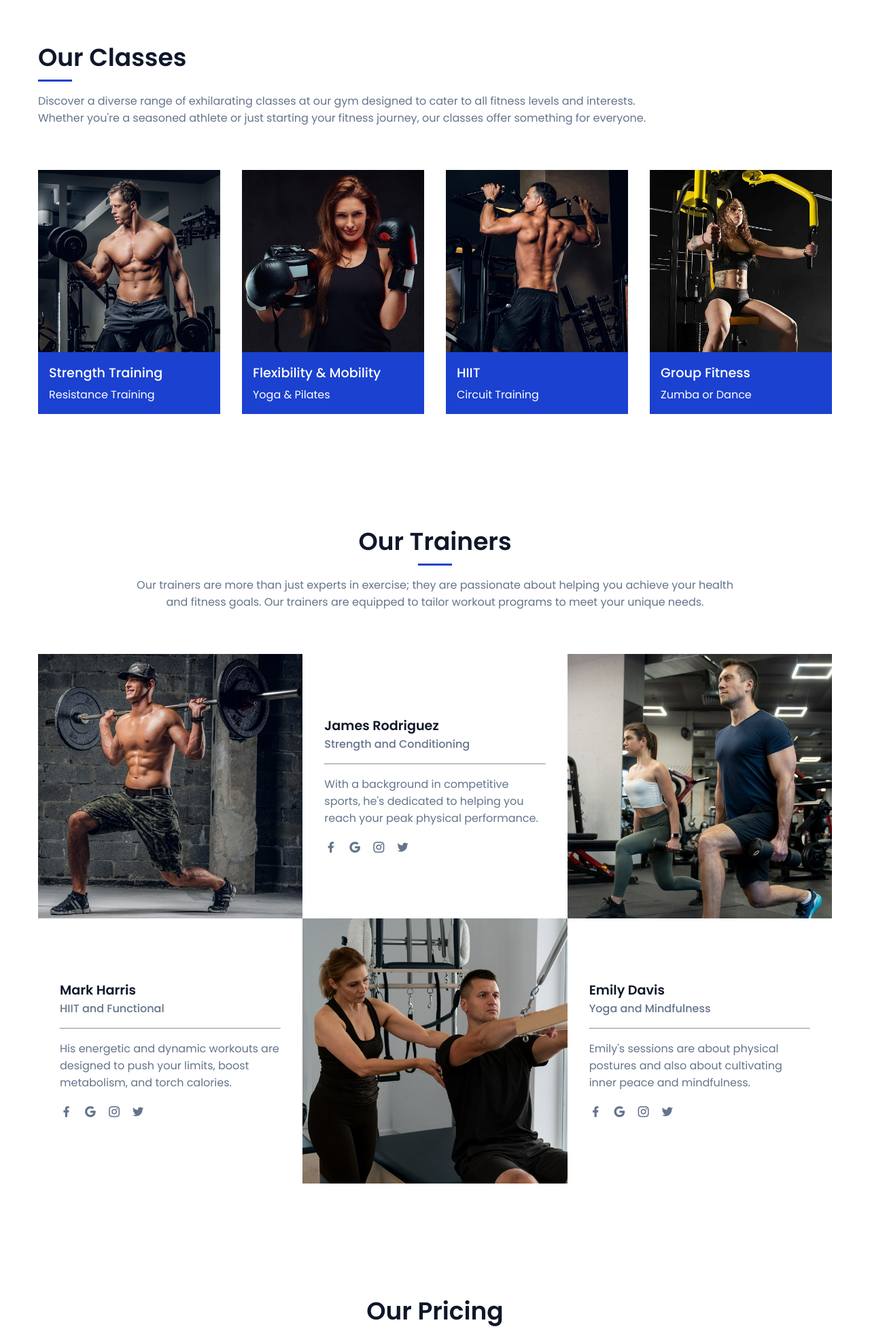
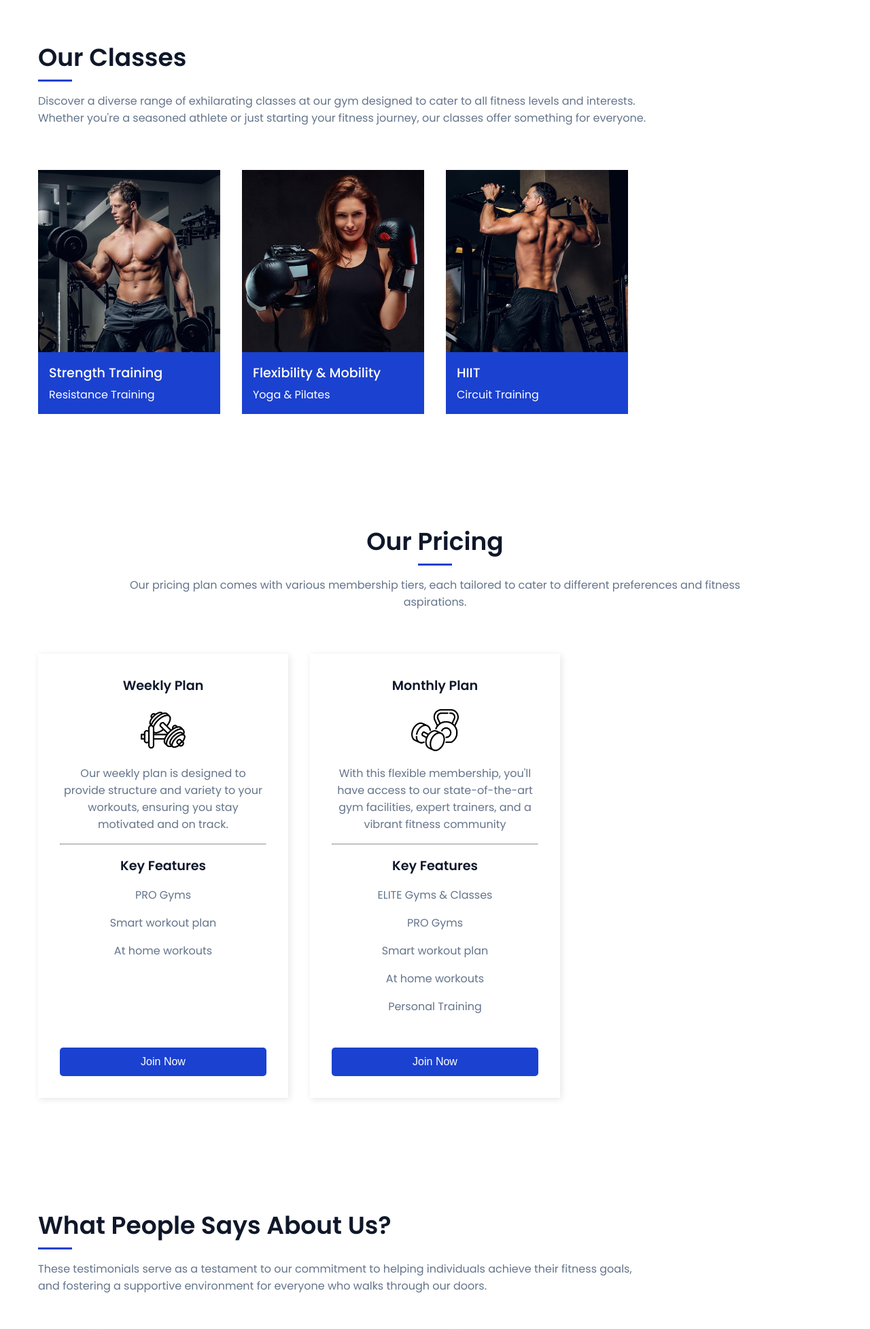
Before and after one commit to prasangapokharel/fitnepal, a PHP site: page /home/index.html in a window 1280 px wide. Shown: the part 1532-3487 px from the top of the page at 68% size. Run offline with PHP 8.4, Linux system fonts and the light colour scheme.

Commit message:
home changes

```diff
--- a/home/index.html
+++ b/home/index.html
@@ -6,7 +6,7 @@
     <link href="https://cdn.jsdelivr.net/npm/remixicon@3.5.0/fonts/remixicon.css"rel="stylesheet"/>
     <link rel="stylesheet" href="https://cdn.jsdelivr.net/npm/swiper@10/swiper-bundle.min.css"/>
     <link rel="stylesheet" href="styles.css" />
-    <title>Web Design Mastery | Power</title>
+    <title>FitNepal</title>
   </head>
   <body>
     <header class="header">
@@ -129,85 +129,6 @@
             <p>Circuit Training</p>
           </div>
         </div>
-        <div class="class__card">
-          <img src="assets/dot-bg.png" alt="bg" class="class__bg" />
-          <img src="assets/class-4.jpg" alt="class" />
-          <div class="class__content">
-            <h4>Group Fitness</h4>
-            <p>Zumba or Dance</p>
-          </div>
-        </div>
-      </div>
-    </section>
-
-    <section class="section__container trainer__container" id="trainer">
-      <h2 class="section__header">Our Trainers</h2>
-      <p class="section__description">
-        Our trainers are more than just experts in exercise; they are passionate
-        about helping you achieve your health and fitness goals. Our trainers
-        are equipped to tailor workout programs to meet your unique needs.
-      </p>
-      <div class="trainer__grid">
-        <div class="trainer__card">
-          <img src="assets/trainer-1.jpg" alt="trainer" />
-        </div>
-        <div class="trainer__card">
-          <div class="trainer__content">
-            <h4>James Rodriguez</h4>
-            <h5>Strength and Conditioning</h5>
-            <hr />
-            <p>
-              With a background in competitive sports, he's dedicated to helping
-              you reach your peak physical performance.
-            </p>
-            <div class="trainer__socials">
-              <a href="#"><i class="ri-facebook-fill"></i></a>
-              <a href="#"><i class="ri-google-fill"></i></a>
-              <a href="#"><i class="ri-instagram-line"></i></a>
-              <a href="#"><i class="ri-twitter-fill"></i></a>
-            </div>
-          </div>
-        </div>
-        <div class="trainer__card">
-          <img src="assets/trainer-2.jpg" alt="trainer" />
-        </div>
-        <div class="trainer__card">
-          <div class="trainer__content">
-            <h4>Mark Harris</h4>
-            <h5>HIIT and Functional</h5>
-            <hr />
-            <p>
-              His energetic and dynamic workouts are designed to push your
-              limits, boost metabolism, and torch calories.
-            </p>
-            <div class="trainer__socials">
-              <a href="#"><i class="ri-facebook-fill"></i></a>
-              <a href="#"><i class="ri-google-fill"></i></a>
-              <a href="#"><i class="ri-instagram-line"></i></a>
-              <a href="#"><i class="ri-twitter-fill"></i></a>
-            </div>
-          </div>
-        </div>
-        <div class="trainer__card">
-          <img src="assets/trainer-3.jpg" alt="trainer" />
-        </div>
-        <div class="trainer__card">
-          <div class="trainer__content">
-            <h4>Emily Davis</h4>
-            <h5>Yoga and Mindfulness</h5>
-            <hr />
-            <p>
-              Emily's sessions are about physical postures and also about
-              cultivating inner peace and mindfulness.
-            </p>
-            <div class="trainer__socials">
-              <a href="#"><i class="ri-facebook-fill"></i></a>
-              <a href="#"><i class="ri-google-fill"></i></a>
-              <a href="#"><i class="ri-instagram-line"></i></a>
-              <a href="#"><i class="ri-twitter-fill"></i></a>
-            </div>
-          </div>
-        </div>
       </div>
     </section>
 
@@ -218,22 +139,6 @@
         cater to different preferences and fitness aspirations.
       </p>
       <div class="price__grid">
-        <div class="price__card">
-          <div class="price__content">
-            <h4>Basic Plan</h4>
-            <img src="assets/price-1.png" alt="price" />
-            <p>
-              Our Basic Plan is the perfect starting point for individuals
-              looking to kickstart their fitness journey or maintain an active
-              lifestyle.
-            </p>
-            <hr />
-            <h4>Key Features</h4>
-            <p>Smart workout plan</p>
-            <p>At home workouts</p>
-          </div>
-          <button class="btn">Join Now</button>
-        </div>
         <div class="price__card">
           <div class="price__content">
             <h4>Weekly Plan</h4>
@@ -368,48 +273,41 @@
     <div class="section__container footer__container">
       <div class="footer__col">
         <div class="footer__logo">
-            <a href="#"><img src="assets/logo.png" alt="logo" />Power</a>
+          <!-- <a href="#"><img src="#" alt="logo" />FitNepal</a> -->
+          <a href="#">FitNepal</a>
+          Find your healthy, and your happy.
         </div>
-          <p>
-            Take the first step towards a healthier, stronger you with our
-            unbeatable pricing plans. Let's sweat, achieve, and conquer
-            together!
-          </p>
+      </div><br><br>
+
+      <div class="footer__col">
+        <h4>About Us</h4>
+
+        <div class="footer__links">
+          <a href="#">Blogs</a>
+          <a href="#">Security</a>
+          <a href="#">Careers</a>
+        </div>
+
+      </div>
+
+      <div class="footer__col">
+        <h4>Support</h4>
+
+        <div class="footer__links">
+          <a href="#">Contact Us</a>
+          <a href="#">Privacy Policy</a>
+          <a href="#">Terms & Conditions</a>
+        </div>
+      </div>
+    </div>
+
             <div class="footer__socials">
           <a href="#"><i class="ri-facebook-fill"></i></a>
           <a href="#"><i class="ri-instagram-line"></i></a>
           <a href="#"><i class="ri-twitter-fill"></i></a>
         </div>
-        </div>
-        <div class="footer__col">
-          <h4>Company</h4>
-          <div class="footer__links">
-            <a href="#">Business</a>
-            <a href="#">Franchise</a>
-            <a href="#">Partnership</a>
-            <a href="#">Network</a>
-          </div>
-        </div>
-        <div class="footer__col">
-          <h4>About Us</h4>
-          <div class="footer__links">
-            <a href="#">Blogs</a>
-            <a href="#">Security</a>
-            <a href="#">Careers</a>
-          </div>
-        </div>
-        <div class="footer__col">
-          <h4>Contact</h4>
-          <div class="footer__links">
-            <a href="#">Contact Us</a>
-            <a href="#">Privacy Policy</a>
-            <a href="#">Terms & Conditions</a>
-            <a href="#">BMI Calculator</a>
-          </div>
-        </div>
-      </div>
     <div class="footer__bar">
-        Copyright © 2023 Web Design Mastery. All rights reserved.
+      Copyright © 2024 fitnepal . All rights reserved.
     </div>
   </footer>
 
--- a/home/styles.css
+++ b/home/styles.css
@@ -279,71 +279,6 @@ nav {
   font-weight: 500;
 }
 
-.trainer__container :is(.section__header, .section__description) {
-  width: fit-content;
-  margin-inline: auto;
-  text-align: center;
-}
-
-.trainer__container .section__header::after {
-  left: 50%;
-  transform: translateX(-50%);
-}
-
-.trainer__grid {
-  margin-top: 4rem;
-  display: grid;
-  align-items: center;
-}
-
-.trainer__card {
-  height: 100%;
-  display: grid;
-  align-items: center;
-}
-
-.trainer__card img {
-  height: 100%;
-  object-fit: cover;
-}
-
-.trainer__content {
-  padding: 2rem 1rem;
-}
-
-.trainer__content h4 {
-  font-size: 1.2rem;
-  font-weight: 600;
-  color: var(--text-dark);
-}
-
-.trainer__content h5 {
-  margin-bottom: 1rem;
-  font-size: 1rem;
-  font-weight: 500;
-  color: var(--text-light);
-}
-
-.trainer__content p {
-  margin-block: 1rem;
-  color: var(--text-light);
-}
-
-.trainer__socials {
-  display: flex;
-  align-items: center;
-  gap: 1rem;
-}
-
-.trainer__socials a {
-  font-size: 1.2rem;
-  color: var(--text-light);
-}
-
-.trainer__socials a:hover {
-  color: var(--primary-color);
-}
-
 .price__container :is(.section__header, .section__description) {
   width: fit-content;
   margin-inline: auto;
@@ -454,11 +389,11 @@ nav {
 
 .footer__container {
   display: grid;
-  gap: 2rem;
+  gap: 1rem;
 }
 
 .footer__logo a {
-  margin-bottom: 1.5rem;
+  margin-bottom: 1rem;
   display: flex;
   align-items: center;
   gap: 0.5rem;
@@ -472,22 +407,23 @@ nav {
 }
 
 .footer__col p {
-  margin-bottom: 2rem;
+  margin-bottom: 1rem;
   color: var(--text-light);
 }
 
 .footer__socials {
   display: flex;
+  justify-content: center;
   align-items: center;
-  gap: 1rem;
+  gap: 1.5rem;
 }
 
 .footer__socials a {
+  color: black;
   padding: 5px 10px;
   font-size: 1.2rem;
-  color: var(--text-light);
   border-radius: 100%;
-  border: 1px solid var(--text-light);
+  border: 1px solid black;
 }
 
 .footer__socials a:hover {
@@ -515,8 +451,13 @@ nav {
 .footer__bar {
   padding: 1rem;
   font-size: 0.8rem;
-  color: var(--text-light);
+  /* color: var(--text-light); */
   text-align: center;
+  background-color: #effaff;
+}
+
+.footer__container {
+  grid-template-columns: 5fr 1fr;
 }
 
 @media (width > 480px) {
@@ -525,22 +466,16 @@ nav {
     gap: 2rem 1rem;
   }
 
-  .trainer__grid {
-    grid-template-columns: repeat(2, 1fr);
-    align-items: center;
-  }
-
-  .trainer__card:nth-child(3) {
-    grid-area: 2/2/3/3;
-  }
-
   .price__grid {
     grid-template-columns: repeat(2, 1fr);
     gap: 2rem 1rem;
   }
 
   .footer__container {
-    grid-template-columns: 2fr 1fr;
+    /* grid-template-columns: 2fr 1fr; */
+    grid-template-columns: 5fr 1fr;
+
+
   }
 }
 
@@ -597,18 +532,6 @@ nav {
     grid-template-columns: repeat(4, 1fr);
   }
 
-  .trainer__grid {
-    grid-template-columns: repeat(3, 1fr);
-  }
-
-  .trainer__card:nth-child(3) {
-    grid-area: unset;
-  }
-
-  .trainer__content {
-    padding: 2rem;
-  }
-
   .price__grid {
     grid-template-columns: repeat(3, 1fr);
   }
```
Lines whose indentation alone changed are shown as unchanged.
